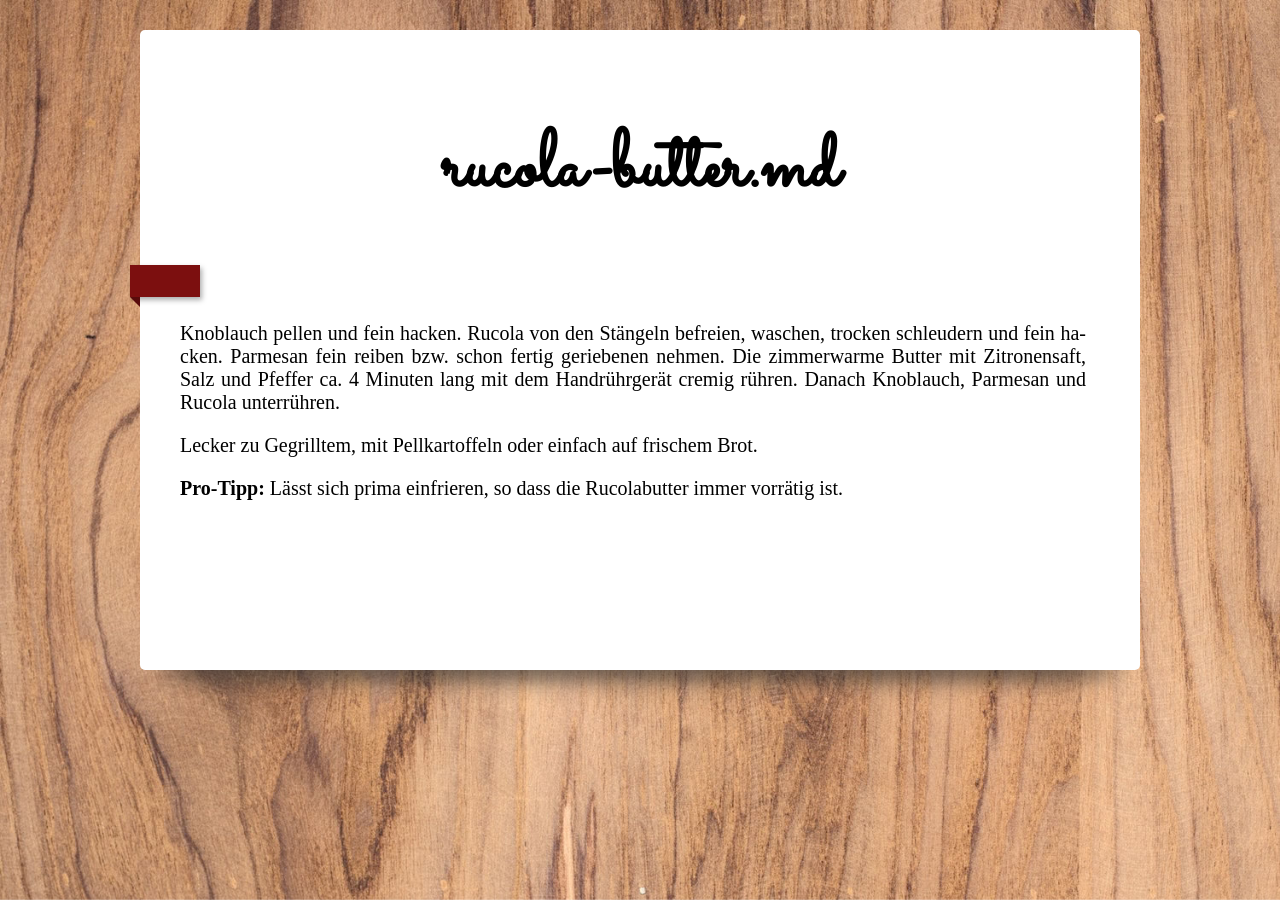
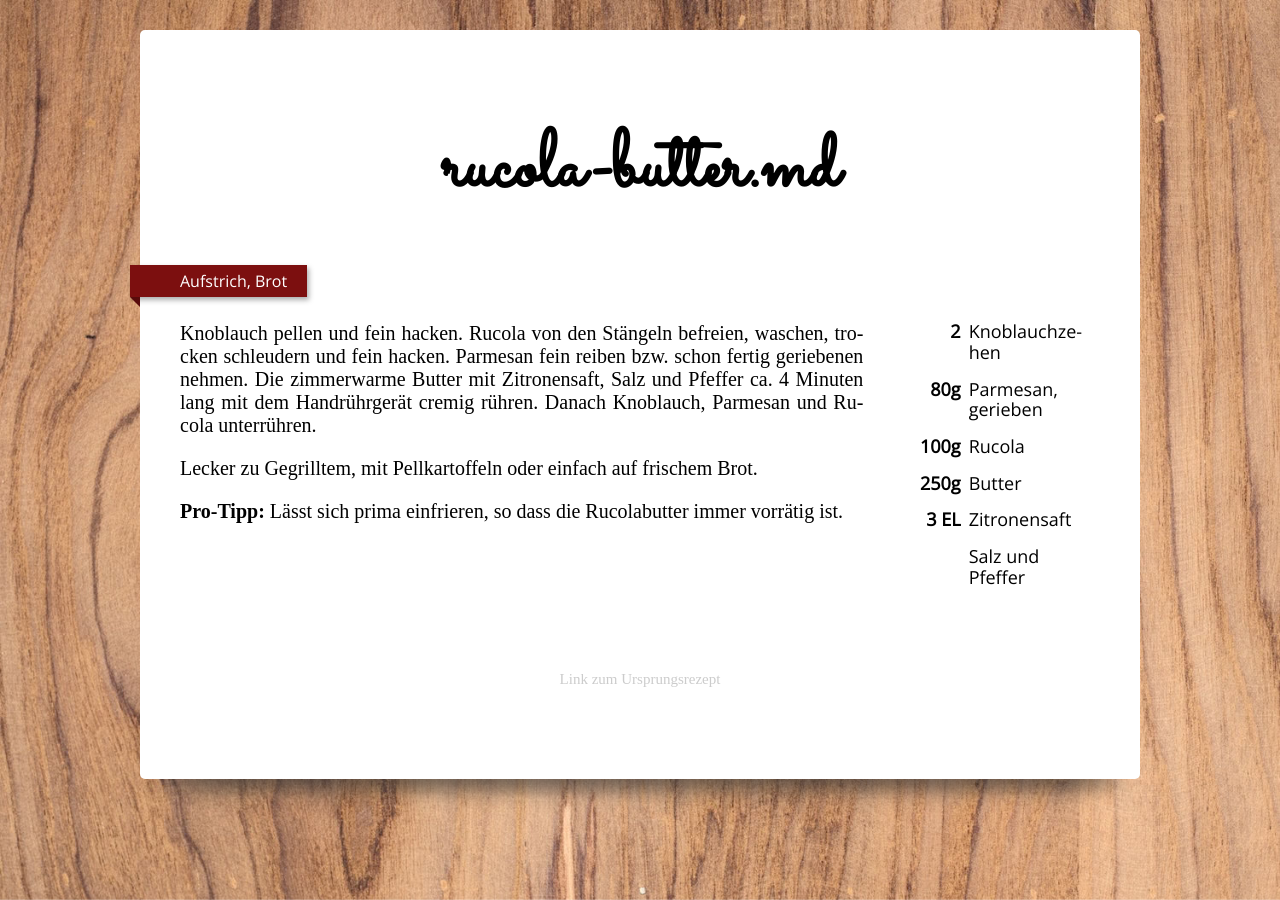
Before and after one commit to konstantinkobs/rezepte, a Jekyll site: the page built from _rezepte/rucola-butter.md, in a window 1280 px wide. Built offline with Jekyll 4.4.1, drawn with Linux system fonts in a browser that asks for light colours; some web fonts are replaced.

Commit message:
Update rucola-butter.md

```diff
--- a/_rezepte/rucola-butter.md
+++ b/_rezepte/rucola-butter.md
@@ -1,7 +1,17 @@
 ---
 title: Rucola Butter
+tags:
+- Aufstrich
+- Brot
+link: https://www.chefkoch.de/rezepte/1098361215843441/Rucola-Butter.html
+zutaten:
+- 2  Knoblauchzehen
+- 80g  Parmesan, gerieben
+- 100g  Rucola
+- 250g  Butter
+- 3 EL  Zitronensaft
+- "  Salz und Pfeffer"
 ---
-
 Knoblauch pellen und fein hacken. Rucola von den Stängeln befreien, waschen, trocken schleudern und fein hacken.
 Parmesan fein reiben bzw. schon fertig geriebenen nehmen.  Die zimmerwarme Butter mit Zitronensaft, Salz und Pfeffer ca. 4 Minuten lang mit dem Handrührgerät cremig rühren.
 Danach Knoblauch, Parmesan und Rucola unterrühren.
```
